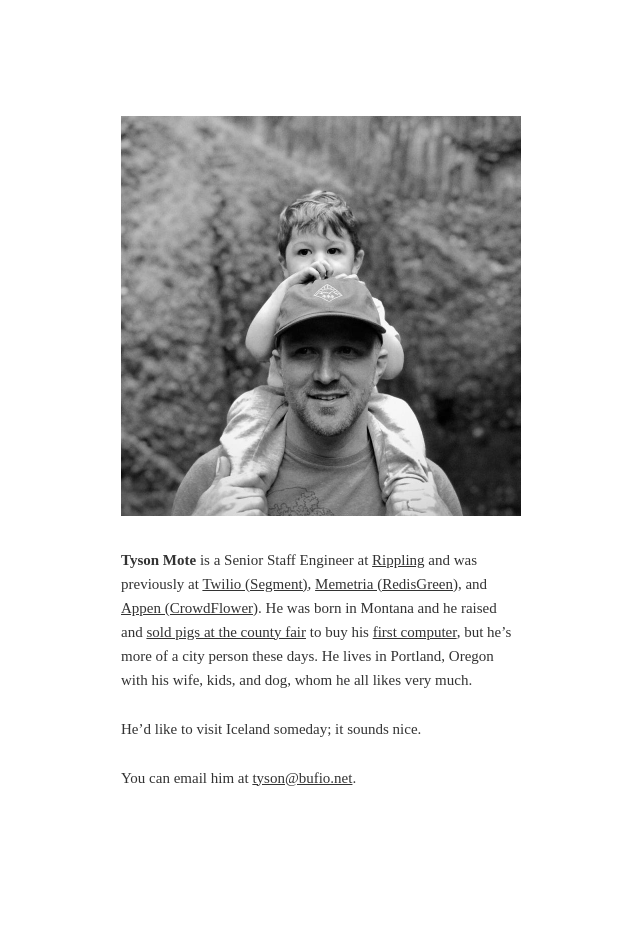
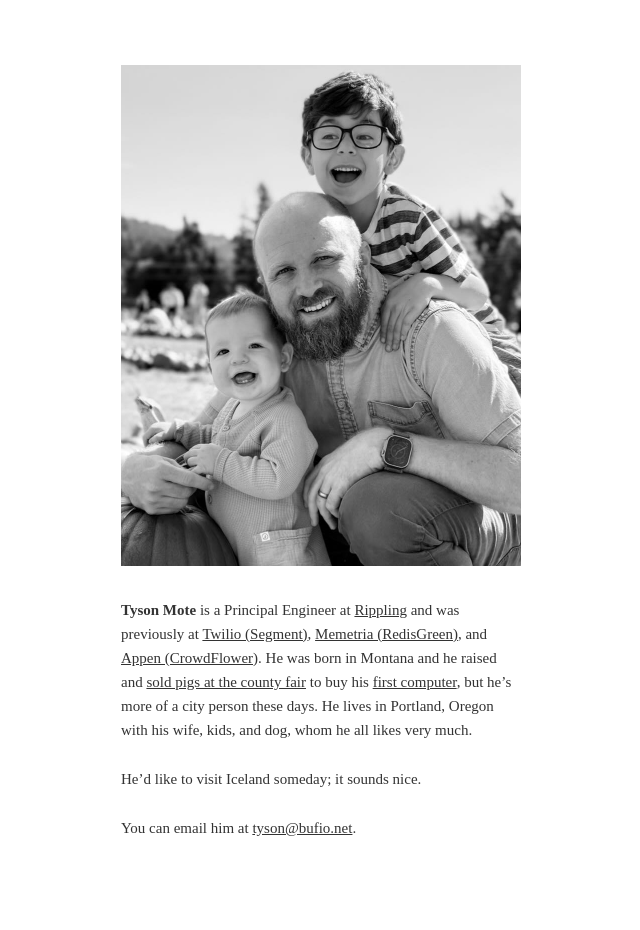
Before and after one commit to tysonmote/www.bufio.net, a Jekyll site: the page built from index.markdown, in a window 1280 px wide. Shown: the whole page, without its empty margins (319-959 px from the left). Built offline with Jekyll 4.4.1, drawn with Linux system fonts in a browser that asks for light colours; some web fonts are replaced.

Commit message:
Gettin' older

```diff
--- a/index.markdown
+++ b/index.markdown
@@ -2,9 +2,9 @@
 layout: home
 ---
 
-<img class="u-max-full-width" src="/assets/tyson_800x800.jpg" alt="Tyson and his son riding on his shoulders." />
+<img class="u-max-full-width" src="/assets/tyson_800x1001.jpg" alt="Tyson and sons." />
 
-**Tyson Mote** is a Senior Staff Engineer at [Rippling](https://rippling.com) and was previously at [Twilio (Segment)](https://segment.com/), [Memetria (RedisGreen)](https://www.memetria.com), and [Appen (CrowdFlower)](https://appen.com). He was born in Montana and he raised and [sold pigs at the county fair](https://eldoradocountyfair.org/livestock.html) to buy his [first computer](https://everymac.com/systems/apple/ibook/specs/ibook_se.html), but he's more of a city person these days. He lives in Portland, Oregon with his wife, kids, and dog, whom he all likes very much.
+**Tyson Mote** is a Principal Engineer at [Rippling](https://rippling.com) and was previously at [Twilio (Segment)](https://segment.com/), [Memetria (RedisGreen)](https://www.memetria.com), and [Appen (CrowdFlower)](https://appen.com). He was born in Montana and he raised and [sold pigs at the county fair](https://eldoradocountyfair.org/livestock.html) to buy his [first computer](https://everymac.com/systems/apple/ibook/specs/ibook_se.html), but he's more of a city person these days. He lives in Portland, Oregon with his wife, kids, and dog, whom he all likes very much.
 
 He'd like to visit Iceland someday; it sounds nice.
 
```
Also changed, not shown: assets/tyson_800x1001.jpg (added).
